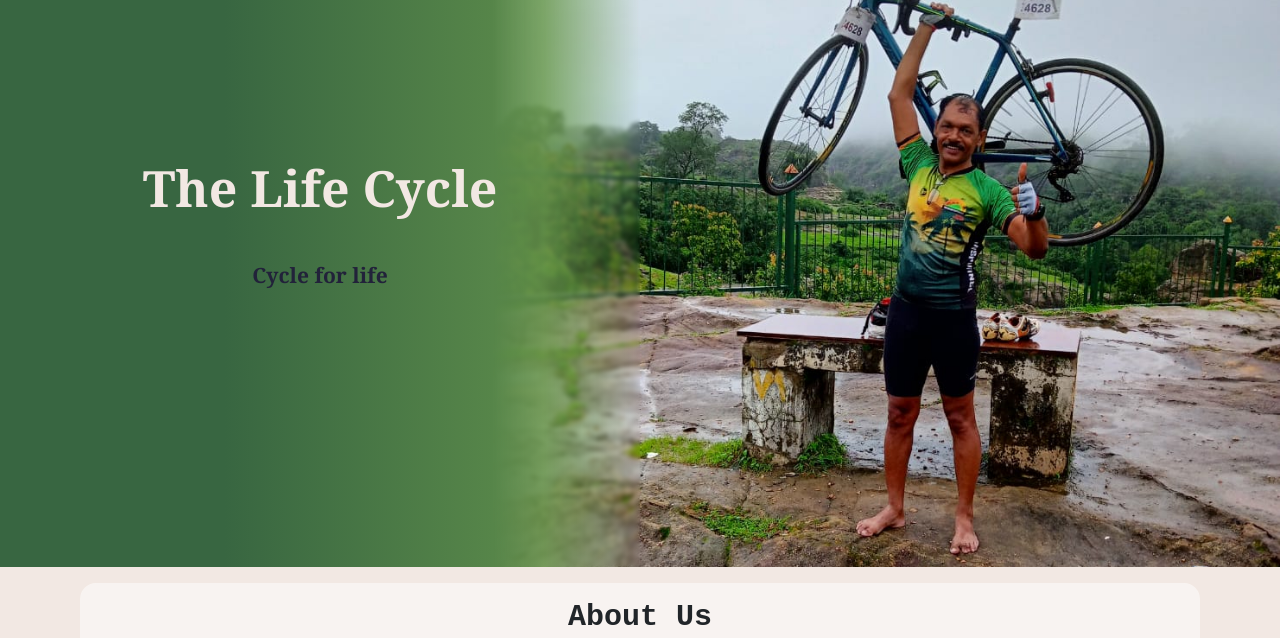
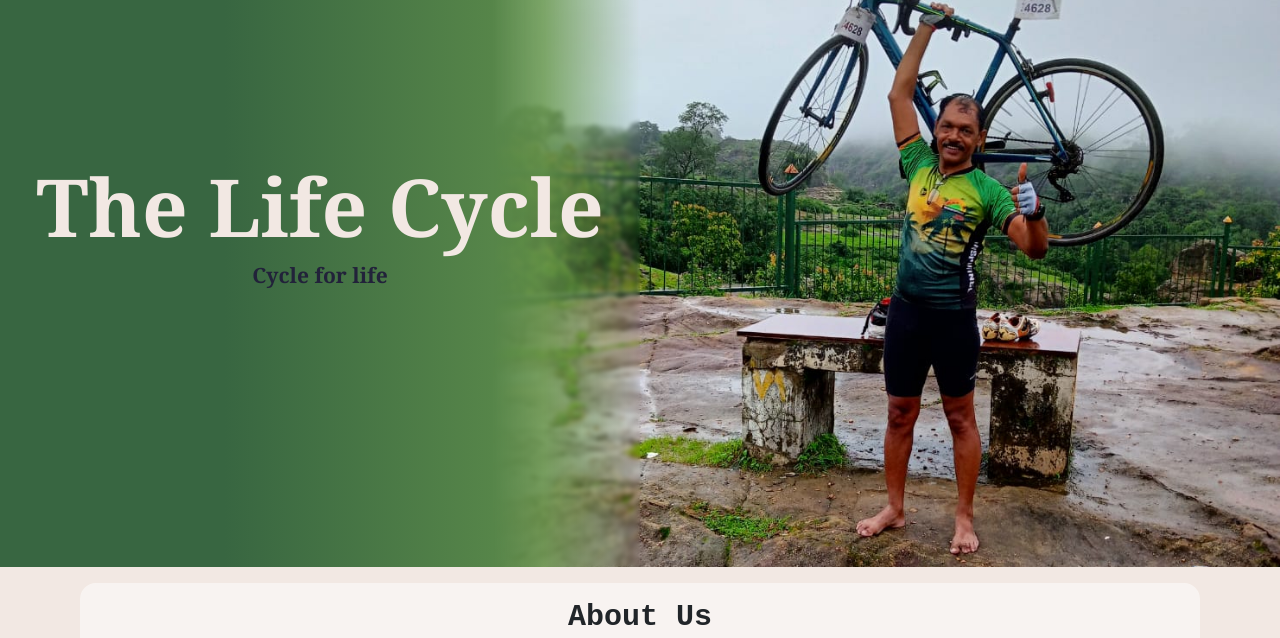
Before and after one commit to nikhilkherade/the-life-cycle, a plain HTML site: page index.html in a window 1280 px wide. Shown: the part 170-808 px from the top of the page. Drawn offline with nearby package versions, Linux system fonts and the light colour scheme.

Commit message:
saving changes

```diff
--- a/style.css
+++ b/style.css
@@ -276,6 +276,12 @@
     }
 }
 
+@media screen and (min-width: 1280px) and (max-width: 1530px) {
+    .title-container h1 {
+        font-size: 80px;
+    }
+}
+
 @media screen and (min-device-width: 412px) and (max-device-width: 520px) {
     .col {
         flex: none;
```
